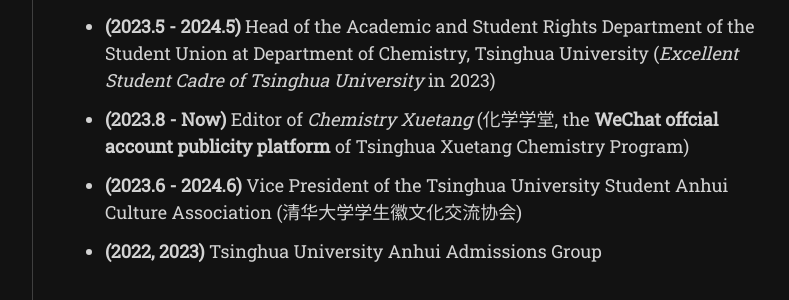
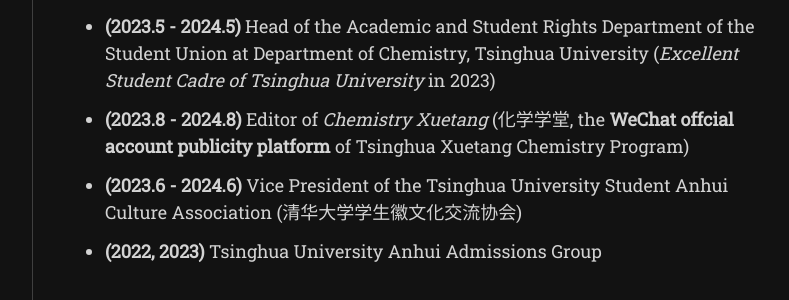
Before and after one commit to haoen2021/haoen2021.github.io, a Jekyll site: the page built from about.md, in a window 1280 px wide. Shown: the part 2575-2875 px from the top of the page, without its empty margins (357-1146 px from the left). Built offline with Jekyll 4.4.1, drawn with Linux system fonts in a browser that asks for light colours; nearby versions of some CDN libraries; some web fonts are replaced.

Commit message:
Update about.md

```diff
--- a/about.md
+++ b/about.md
@@ -55,6 +55,6 @@
 
 + **(2022.10 - Now)** Special grade assistant at [**Drop-in Tutoring for STEM Courses**](https://learning.tsinghua.edu.cn/info/1077/1260.htm) of [**Tsinghua University Center for Student Learning and Development**](https://learning.tsinghua.edu.cn/info/1159/1389.htm) (*Excellent assistant* in 2023 Spring)
 + **(2023.5 - 2024.5\)** Head of the Academic and Student Rights Department of the Student Union at Department of Chemistry, Tsinghua University (*Excellent Student Cadre of Tsinghua University* in 2023)
-+ **(2023.8 - Now)** Editor of *Chemistry Xuetang* (化学学堂, the **WeChat offcial account publicity platform** of Tsinghua Xuetang Chemistry Program)
++ **(2023.8 - 2024.8)** Editor of *Chemistry Xuetang* (化学学堂, the **WeChat offcial account publicity platform** of Tsinghua Xuetang Chemistry Program)
 + **(2023.6 - 2024.6)** Vice President of the Tsinghua University Student Anhui Culture Association (清华大学学生徽文化交流协会)
 + **(2022, 2023)** Tsinghua University Anhui Admissions Group
```
